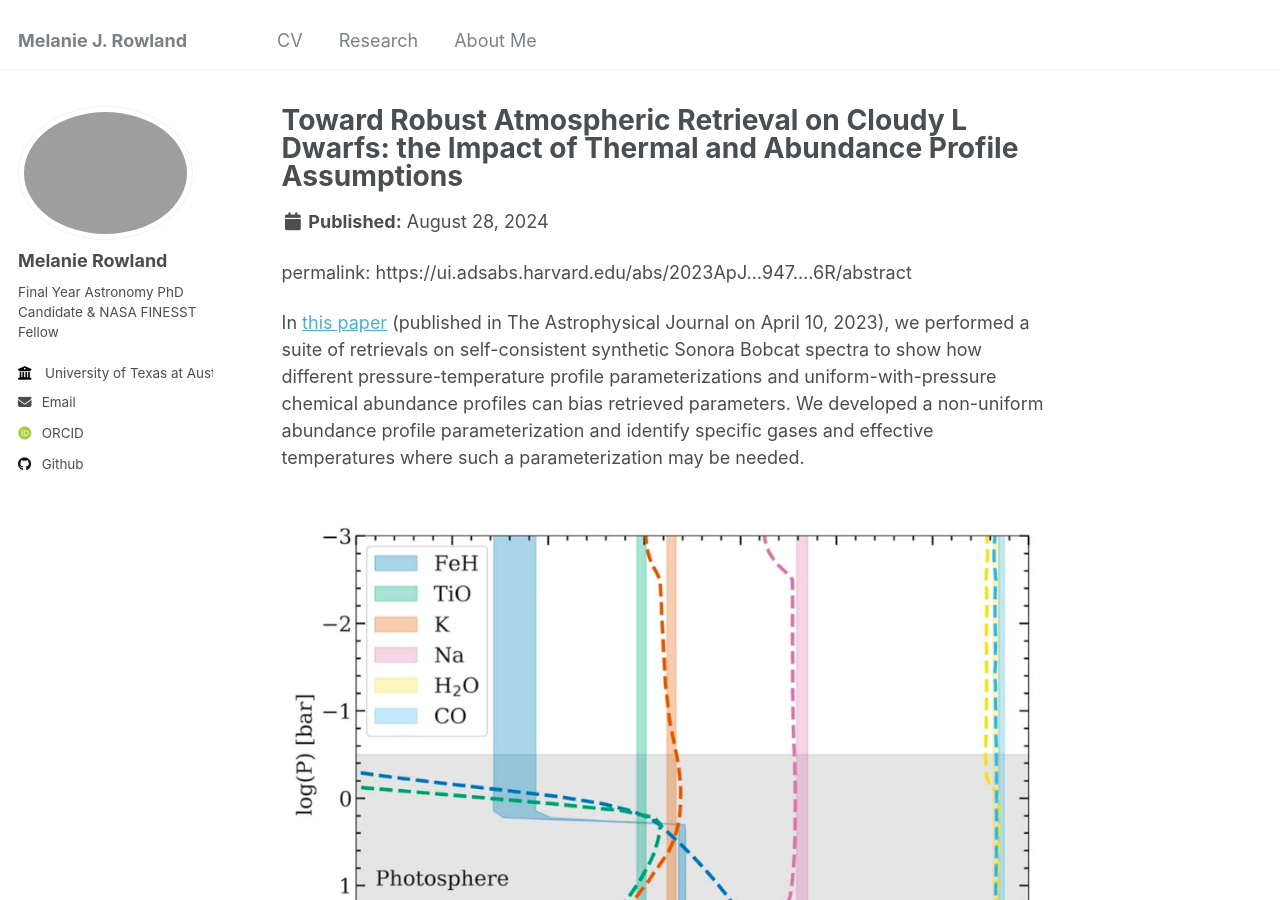
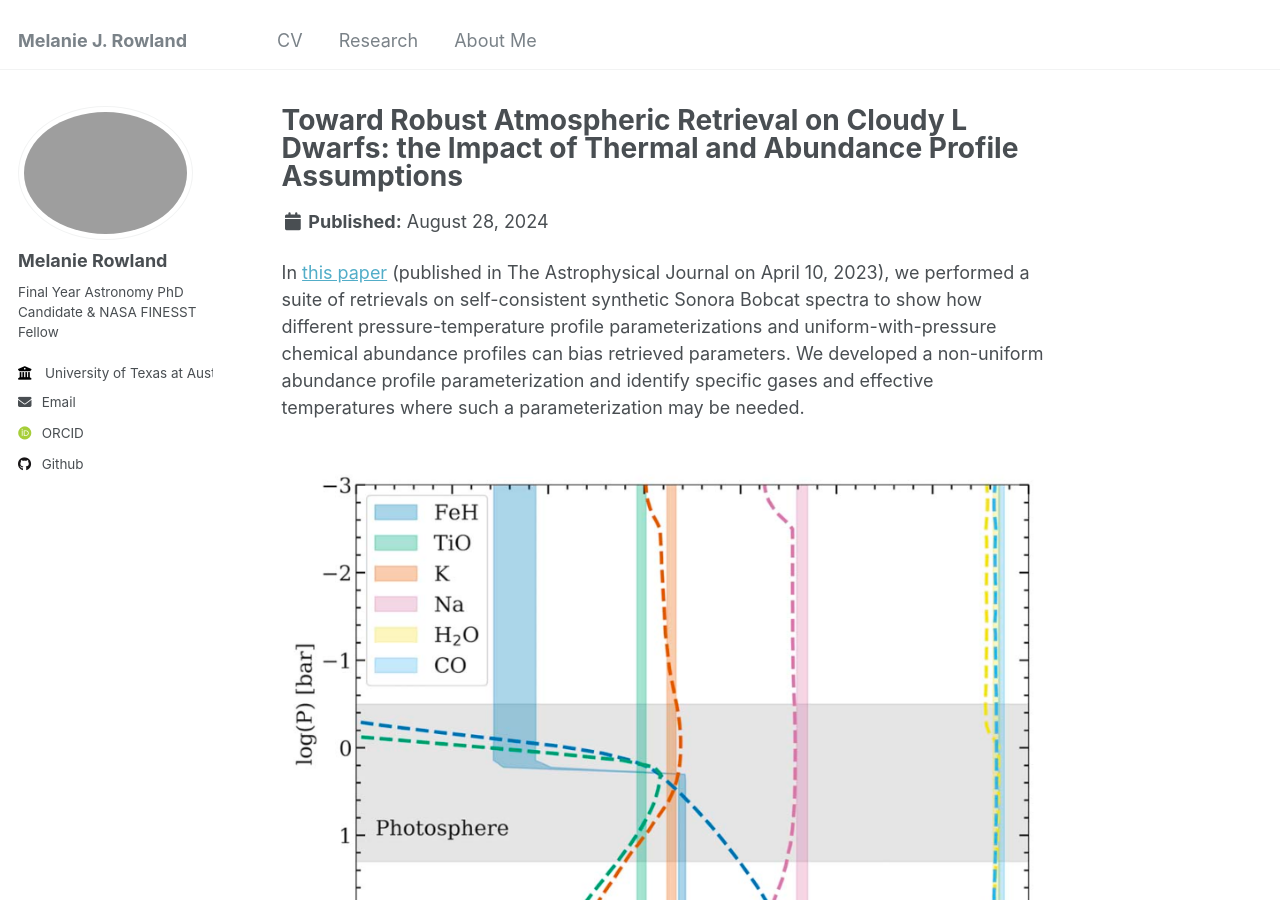
Before and after one commit to melrows/melrows.github.io, a Jekyll site: the page built from _portfolio/portfolio-1.md, in a window 1280 px wide and 900 px high. Built offline with Jekyll 4.4.1, drawn with Linux system fonts in a browser that asks for light colours; some web fonts are replaced; part of the change alters nothing that is shown.

Commit message:
Update portfolio-1.md

```diff
--- a/_portfolio/portfolio-1.md
+++ b/_portfolio/portfolio-1.md
@@ -3,8 +3,6 @@ title: "Toward Robust Atmospheric Retrieval on Cloudy L Dwarfs: the Impact of Th
 excerpt: "We performed a suite of retrievals on self-consistent Sonora Bobcat spectra to show how different pressure-temperature profile parameterizations and uniform-with-pressure chemical abundance profiles can bias retrieved parameters. We developed a non-uniform abundance profile parameterization and identify specific gases and effective temperatures where such a parameterization may be needed.<br/><img src='/images/Rowland2023_Fig6.png'>"
 collection: portfolio
 ---
-permalink: https://ui.adsabs.harvard.edu/abs/2023ApJ...947....6R/abstract
-
 In [this paper]([https://ui.adsabs.harvard.edu/abs/2023ApJ...947....6R/abstract]) (published in The Astrophysical Journal on April 10, 2023), we performed a suite of retrievals on self-consistent synthetic Sonora Bobcat spectra to show how different pressure-temperature profile parameterizations and uniform-with-pressure chemical abundance profiles can bias retrieved parameters. We developed a non-uniform abundance profile parameterization and identify specific gases and effective temperatures where such a parameterization may be needed.
 
 <br/><img src='/images/Rowland2023_Fig6.png'>"
```
